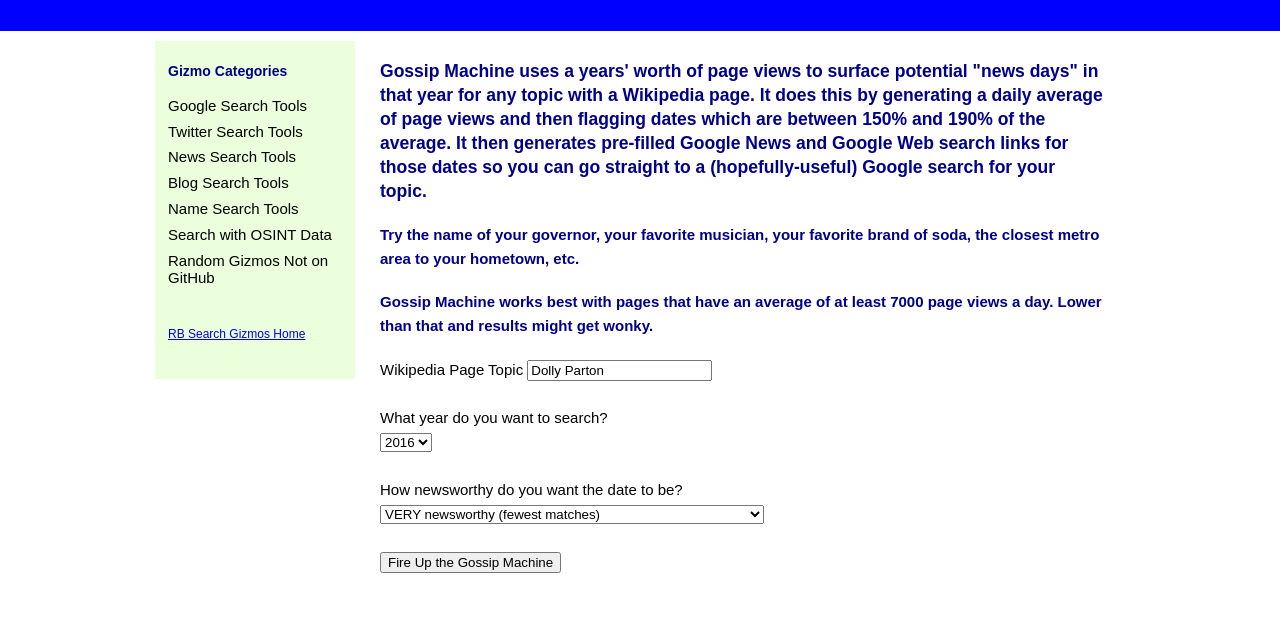
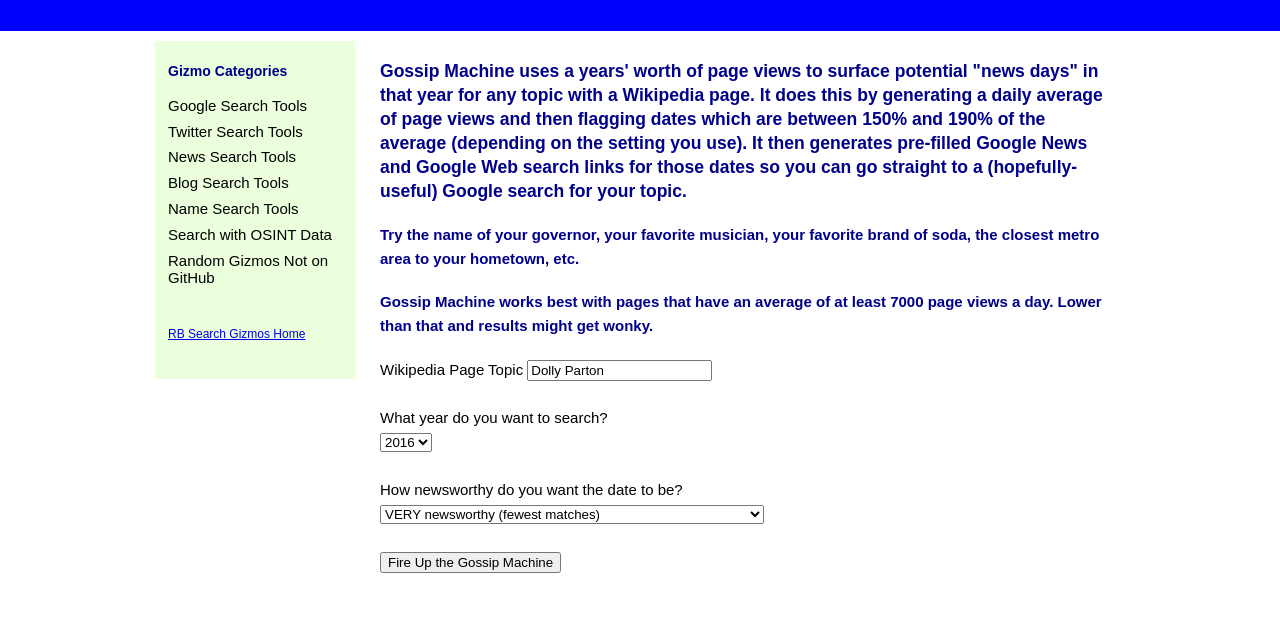
Before and after one commit to ResearchBuzz/Gossip-Machine, a plain HTML site: page index.html in a window 1280 px wide. Shown: the part 128-757 px from the top of the page. Drawn offline with Linux system fonts and the light colour scheme.

Commit message:
Update index.html

```diff
--- a/index.html
+++ b/index.html
@@ -95,7 +95,7 @@
 
 
 <h3>
- Gossip Machine uses a years' worth of page views to surface potential "news days" in that year for any topic with a Wikipedia page. It does this by generating a daily average of page views and then flagging dates which are between 150% and 190% of the average.  It then generates pre-filled Google News and Google Web search links for those dates so you can go straight to a (hopefully-useful) Google search for your topic. </h3>
+ Gossip Machine uses a years' worth of page views to surface potential "news days" in that year for any topic with a Wikipedia page. It does this by generating a daily average of page views and then flagging dates which are between 150% and 190% of the average (depending on the setting you use).  It then generates pre-filled Google News and Google Web search links for those dates so you can go straight to a (hopefully-useful) Google search for your topic. </h3>
 
 <h4>Try the name of your governor, your favorite musician, your favorite brand of soda, the closest metro area to your hometown, etc. </h4>
 
```
